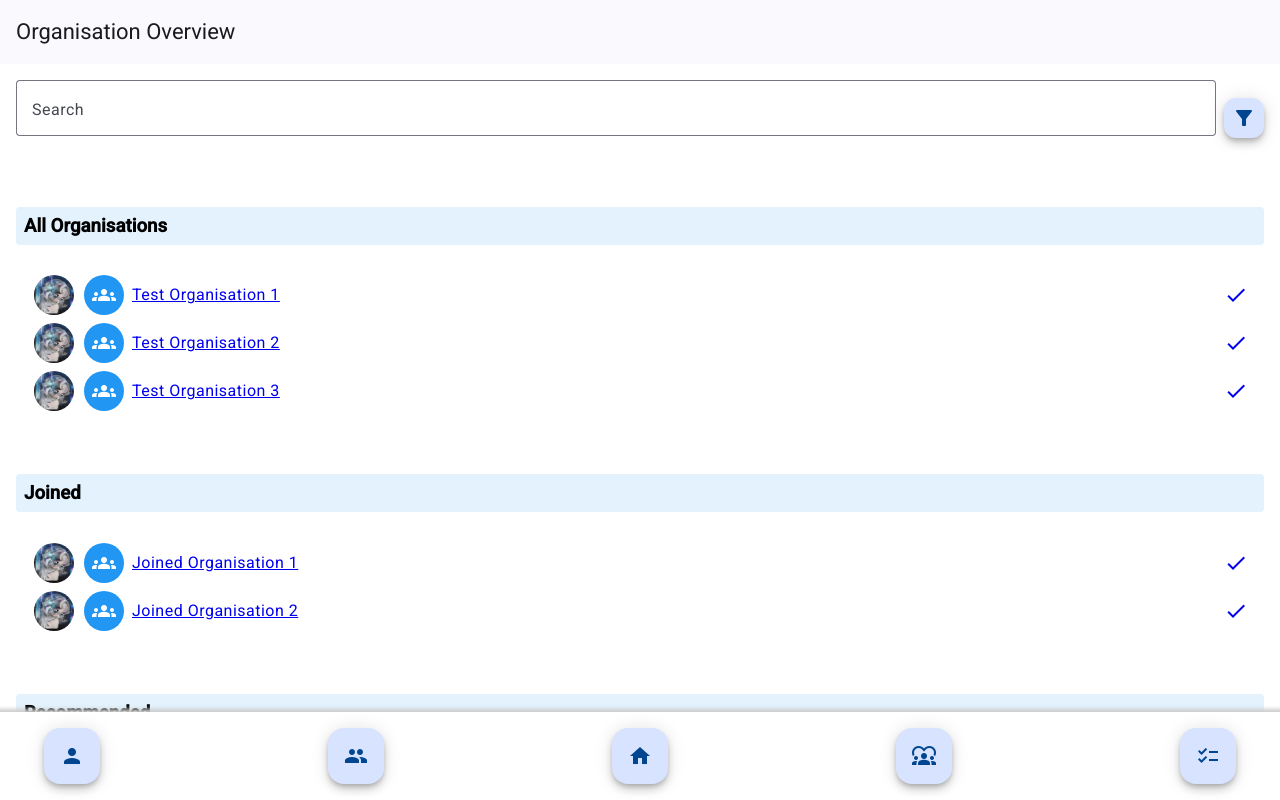
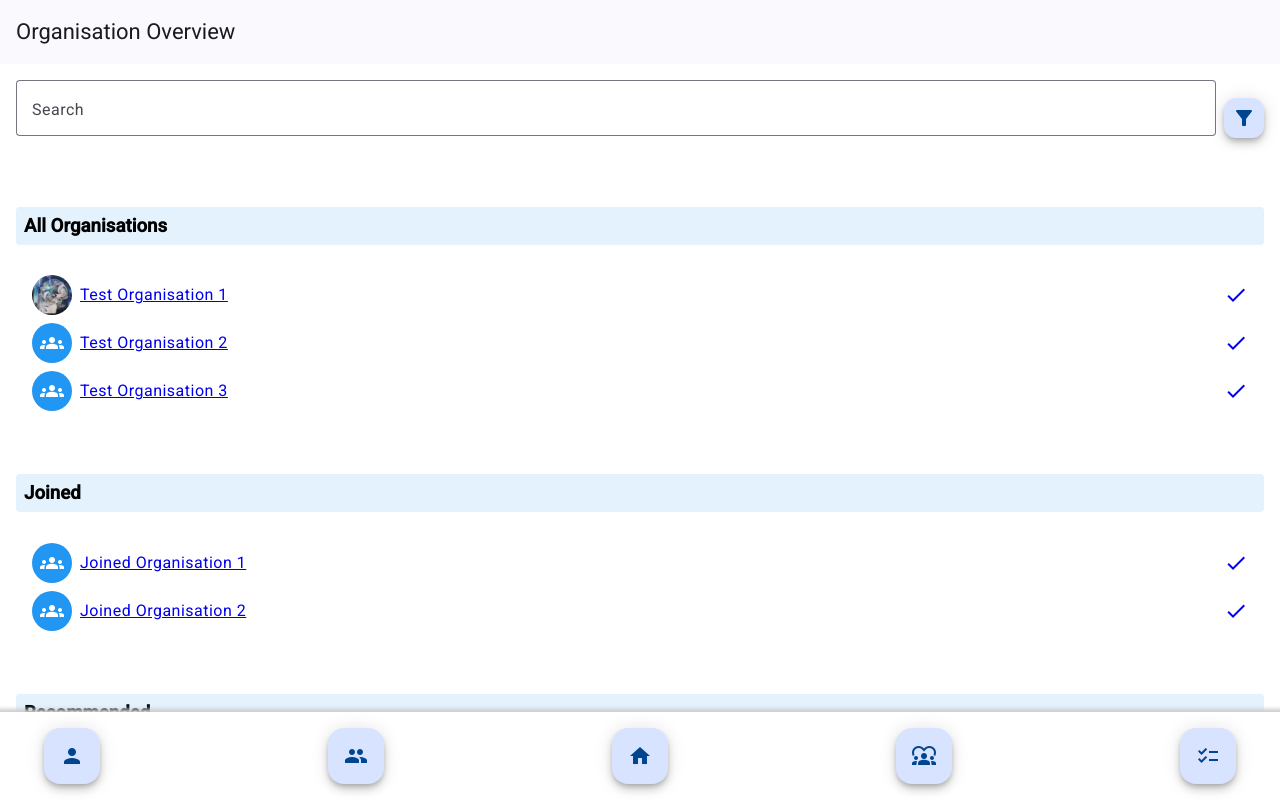
Before and after one commit to Thinum/master_volunteer_app, an Angular app in the folder angular-frontend-new/: page /organisations in a window 1280 px wide. Built offline with nearby package versions, Linux system fonts and the light colour scheme.

Commit message:
Fixed css

```diff
--- a/angular-frontend-new/src/app/components/organisations/organisations-overview/organisation-list/organisation-list.component.css
+++ b/angular-frontend-new/src/app/components/organisations/organisations-overview/organisation-list/organisation-list.component.css
@@ -31,7 +31,6 @@ mat-list-item {
   display: inline-block;
   vertical-align: middle;
   background-color: transparent;
-  border: 2px solid transparent;
 }
 
 .avatar-placeholder {
--- a/angular-frontend-new/src/app/components/organisations/organisations-overview/organisation-list/organisation-list.component.html
+++ b/angular-frontend-new/src/app/components/organisations/organisations-overview/organisation-list/organisation-list.component.html
@@ -3,8 +3,8 @@
   <mat-list>
     <mat-list-item *ngFor="let org of organisationsList">
       <a class="organisation-list-element" routerLink="{{org.id}}" routerLinkActive="active" ariaCurrentWhenActive="page">
-        <img src="test.png" alt="Groups Icon" class="avatar"/>
-        <mat-icon class="avatar-placeholder">groups</mat-icon>
+        <img *ngIf="org.profilePicture" src="test.png" alt="Groups Icon" class="avatar"/>
+        <mat-icon *ngIf="!org.profilePicture" class="avatar-placeholder">groups</mat-icon>
         <span class="link-text">{{ org.orgName }}</span>
         <span class="spacer"></span>
         <mat-icon color="primary">check</mat-icon>
--- a/angular-frontend-new/src/app/components/organisations/organisations-overview/organisation-list/organisation-list.component.ts
+++ b/angular-frontend-new/src/app/components/organisations/organisations-overview/organisation-list/organisation-list.component.ts
@@ -1,7 +1,7 @@
 import {Component, Input} from '@angular/core';
 import {MatIcon} from "@angular/material/icon";
 import {MatList, MatListItem} from "@angular/material/list";
-import {NgForOf} from "@angular/common";
+import {NgForOf, NgIf} from "@angular/common";
 import {RouterLink, RouterLinkActive} from "@angular/router";
 import {Organisation} from '../../../../models/organisations.model';
 
@@ -13,7 +13,8 @@ import {Organisation} from '../../../../models/organisations.model';
     MatListItem,
     NgForOf,
     RouterLink,
-        RouterLinkActive
+    RouterLinkActive,
+    NgIf
   ],
   templateUrl: './organisation-list.component.html',
   styleUrl: './organisation-list.component.css'
@@ -21,9 +22,4 @@ import {Organisation} from '../../../../models/organisations.model';
 export class OrganisationListComponent {
     @Input() organisationsList?: Organisation[];
     @Input() sectionTitle?: string;
-
-    doesUrlExist(url: string): boolean{
-        return false;
-
 }
-}
--- a/angular-frontend-new/src/app/services/api/organisation.service.ts
+++ b/angular-frontend-new/src/app/services/api/organisation.service.ts
@@ -17,7 +17,8 @@ export class OrganisationService {
       },
       createdAt: "",
       body: "This is an organisation 1",
-      deactivated: false
+      deactivated: false,
+      profilePicture: "test.png",
     },
     {
       id: 2,
```
Lines whose indentation alone changed are shown as unchanged.
